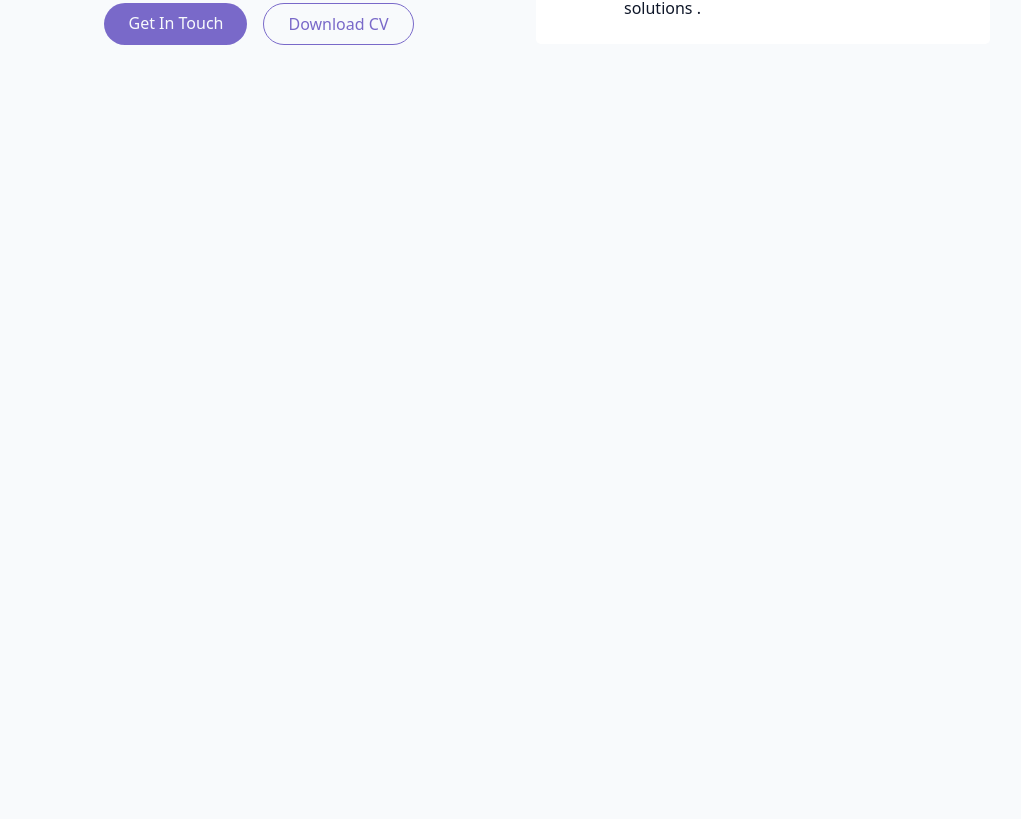
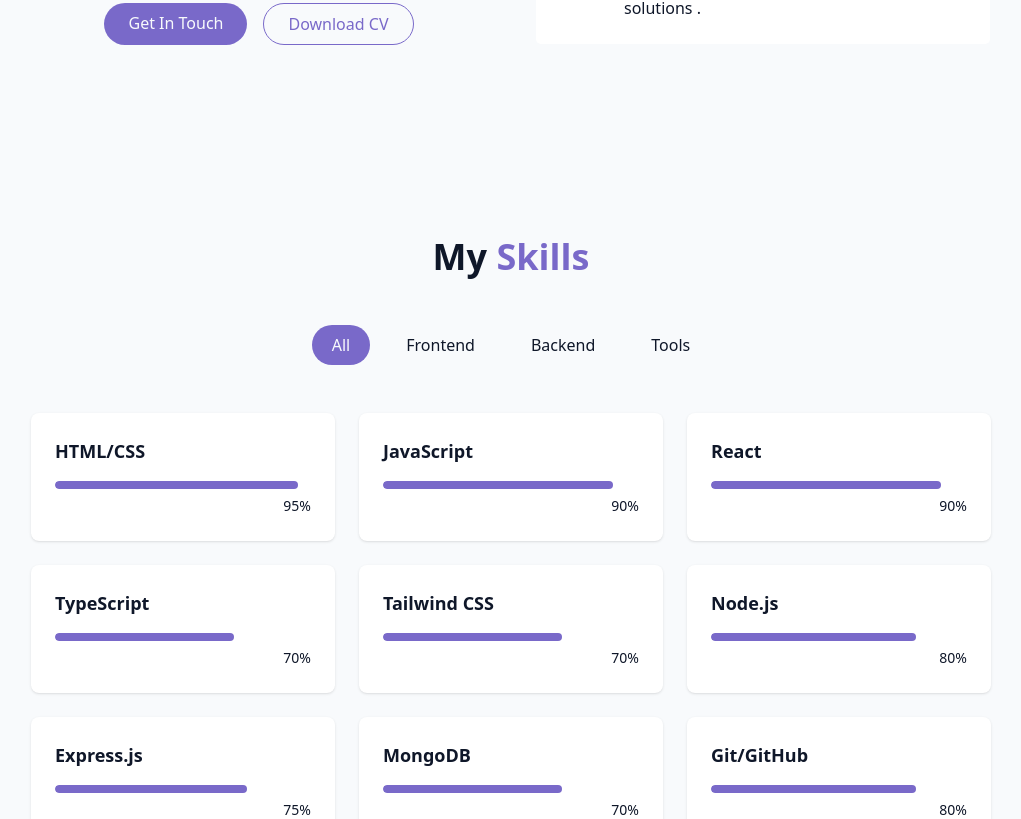
Before and after one commit to soumaychoudhary/Portfolio-Website, a React (Vite) app: page / in a window 1280 px wide. Shown: the part 1341-2160 px from the top of the page, without its empty margins (129-1150 px from the left). Before the commit the page ends 1482 px from the top, so only its background shows below. Built offline with nearby package versions, Linux system fonts and the light colour scheme.

Commit message:
Add SkillSection

```diff
--- /dev/null
+++ b/src/components/SkillsSection.jsx
@@ -0,0 +1,83 @@
+import { useState } from "react";
+import {cn} from "@/lib/utils"
+const skills = [
+  // Frontend
+  {name: "HTML/CSS", level:95 , category:"frontend"},
+  {name: "JavaScript", level:90 , category:"frontend"},
+  {name: "React", level:90 , category:"frontend"},
+  {name: "TypeScript", level:70 , category:"frontend"},
+  {name: "Tailwind CSS", level:70 , category:"frontend"},
+
+  // Backend
+  {name: "Node.js", level:80 , category:"backend"},
+  {name: "Express.js", level:75 , category:"backend"},
+  {name: "MongoDB", level:70 , category:"backend"},
+
+  //Tools
+  {name: "Git/GitHub", level:80 , category:"tools"},
+  {name: "VS Code", level:90 , category:"tools"},
+];
+
+const categories = ["all","frontend","backend","tools"]
+
+export const SkillsSection = ()=>{
+
+  const [activeCategory,setActiveCategory]=useState("all");
+
+  const filteredSkills = skills.filter((skill)=> activeCategory === "all" || skill.category === activeCategory)
+
+  return (
+    <section
+      id="skills"
+      className="py-24 px-4 relative bg-secondary/30"
+    >
+
+      <div
+        className="container mx-auto max-w-5xl"
+      >
+        <h2 className="text-3xl md:text-4xl font-bold mb-12 text-center">
+          My <span className="text-primary">Skills</span>
+        </h2>
+
+        <div className="flex flex-wrap justify-center gap-4 mb-12">
+          {categories.map((category,key)=>(
+            <button
+              key={key}
+              onClick={()=> setActiveCategory(category)}
+              className={cn(
+                "px-5 py-2 rounded-full transition-colors durations-300 capitalize cursor-pointer",
+                activeCategory === category ? "bg-primary text-primary-foreground" : "bg-secondary/70 text-foreground hover:bg-secondary"
+              )}
+            >
+              {category}
+            </button>
+          ))}
+        </div>
+
+        <div className="grid grid-cols-1 sm:grid-cols-2 lg:grid-cols-3 gap-6">
+          {filteredSkills.map((skill,key)=>(
+            <div
+              key={key}
+              className="bg-card p-6 rounded-lg shadow-sm card-hover"
+            >
+              <div className="text-left mb-4">
+                <h3 className="font-semibold text-lg">{skill.name}</h3>
+              </div>
+              <div className="w-full bg-secondary/50 h-2 rounded-full overflow-hidden">
+                <div
+                  className="bg-primary h-2 rounded-full origin-left animate-[grow_1.5s_ease-out]"
+                  style={{width: skill.level +"%"}}
+                />
+              </div>
+              <div className="text-right mt-1">
+                <span className="text-sm text-muted-foreground">{skill.level}%</span>
+              </div>
+            </div>
+          ))}
+        </div>
+
+      </div>
+
+    </section>
+  )
+}
--- a/src/pages/Home.jsx
+++ b/src/pages/Home.jsx
@@ -1,6 +1,7 @@
 import { AboutSection } from "../components/AboutSection"
 import { HeroSection } from "../components/HeroSection"
 import { Navbar } from "../components/Navbar"
+import { SkillsSection } from "../components/SkillsSection"
 import { ThemeToggle } from "../components/ThemeToggle"
 import {StarBackground} from '@/components/StarBackground'
 export const Home = ()=>{
@@ -20,6 +21,7 @@
       <main>
         <HeroSection />
         <AboutSection />
+        <SkillsSection />
       </main>
 
       {/* Footer */}
```
